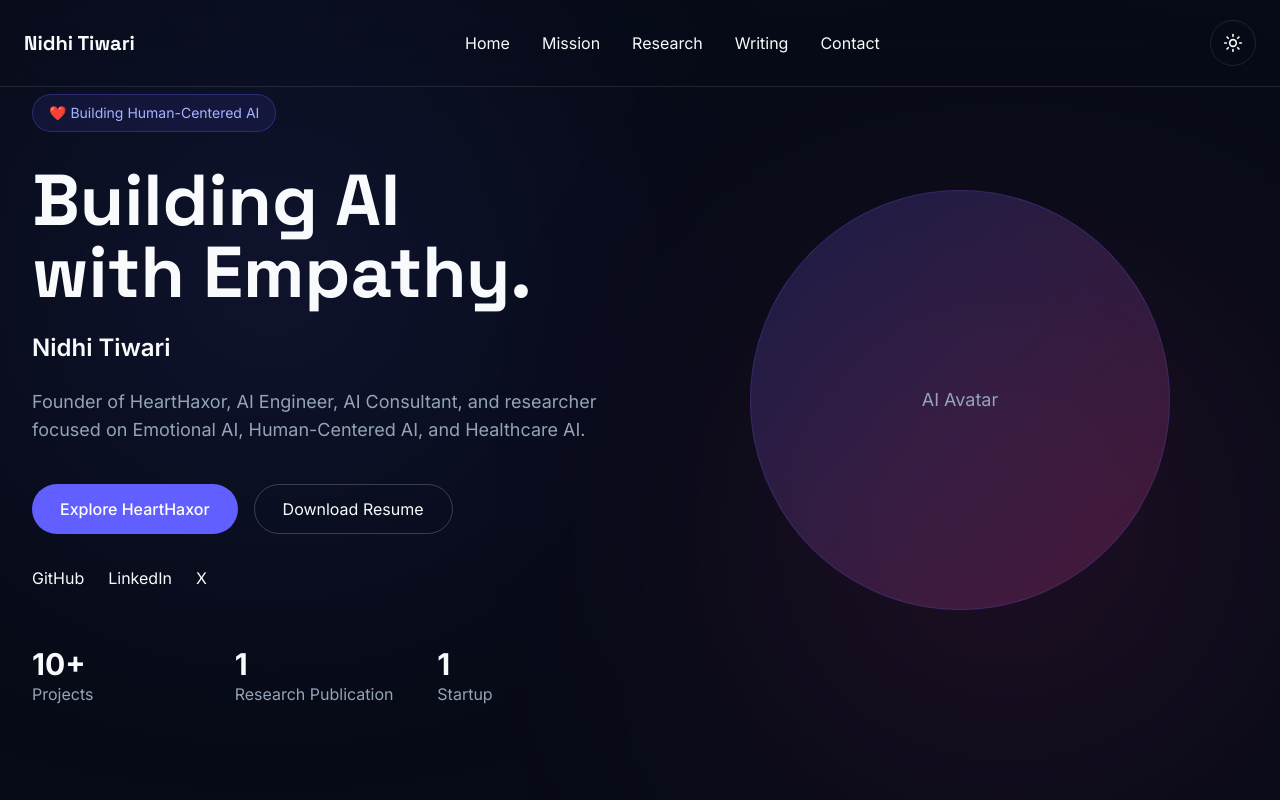
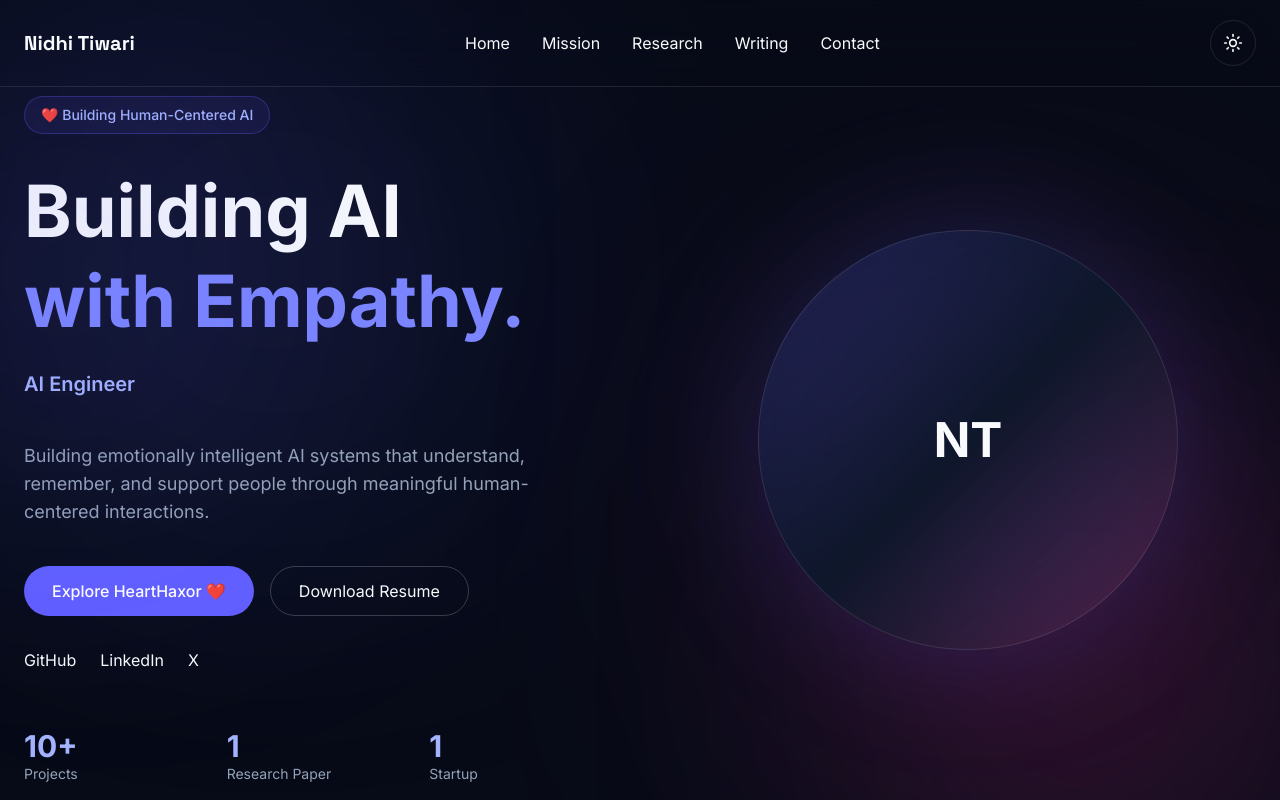
Before and after one commit to nidhi-ai01/nidhi-ai01.github.io, a Next.js app: page / in a window 1280 px wide. Shown: the top 800 px of the page. Built offline with nearby package versions, Linux system fonts and the light colour scheme.

Commit message:
feat: add mission section

```diff
--- a/app/page.tsx
+++ b/app/page.tsx
@@ -2,6 +2,8 @@
 import LoadingScreen from "@/components/layout/LoadingScreen";
 import PageLayout from "@/components/layout/PageLayout";
 import Hero from "@/components/hero/Hero";
+import Mission from "@/components/mission/Mission";
+
 export default function Home() {
   return (
     <>
@@ -10,6 +12,9 @@
 
       <PageLayout>
         <Hero />
+
+        <Mission />
+
       </PageLayout>
     </>
   );
--- a/components/hero/Hero.tsx
+++ b/components/hero/Hero.tsx
@@ -1,32 +1,55 @@
-import HeroAvatar from "../hero/HeroAvatar";
-import HeroBadge from "../hero/HeroBadge";
-import HeroButtons from "../hero/HeroButtons";
-import HeroSocials from "../hero/HeroSocials";
-import HeroStats from "../hero/HeroStats";
-import Container from "../shared/Container";
+"use client";
+
+import { motion } from "framer-motion";
+import { TypeAnimation } from "react-type-animation";
+import HeroBadge from "./HeroBadge";
+import HeroButtons from "./HeroButtons";
+import HeroSocials from "./HeroSocials";
+import HeroStats from "./HeroStats";
+import HeroAvatar from "./HeroAvatar";
 
 export default function Hero() {
   return (
-    <section className="flex min-h-screen items-center">
-      <Container>
-        <div className="grid items-center gap-16 lg:grid-cols-2">
-          <div>
+    <section className="relative flex min-h-screen items-center overflow-hidden">
+      {/* Background Glow */}
+      <div className="absolute -left-32 top-20 h-96 w-96 rounded-full bg-indigo-500/20 blur-[140px]" />
+      <div className="absolute right-0 bottom-0 h-96 w-96 rounded-full bg-pink-500/20 blur-[140px]" />
+
+      <div className="mx-auto grid max-w-7xl items-center gap-20 px-6 py-24 lg:grid-cols-2">
+        {/* Left */}
+        <motion.div
+          initial={{ opacity: 0, y: 60 }}
+          animate={{ opacity: 1, y: 0 }}
+          transition={{ duration: 0.8 }}
+        >
           <HeroBadge />
 
-            <h1 className="mt-8 font-heading text-6xl font-bold lg:text-7xl">
+          <h1 className="mt-8 text-5xl font-bold leading-tight md:text-7xl">
             Building AI
             <br />
-              with Empathy.
+            <span className="text-indigo-400">with Empathy.</span>
           </h1>
 
-            <h2 className="mt-6 text-2xl font-semibold">
-              Nidhi Tiwari
-            </h2>
+          <div className="mt-6 h-10 text-xl font-semibold text-indigo-300">
+            <TypeAnimation
+              sequence={[
+                "Founder @ HeartHaxor",
+                1800,
+                "AI Engineer",
+                1800,
+                "AI Consultant",
+                1800,
+                "Researcher",
+                1800,
+              ]}
+              repeat={Infinity}
+            />
+          </div>
 
-            <p className="mt-6 max-w-xl text-lg text-muted">
-              Founder of HeartHaxor, AI Engineer, AI Consultant,
-              and researcher focused on Emotional AI,
-              Human-Centered AI, and Healthcare AI.
+          <p className="mt-8 max-w-xl text-lg text-muted">
+            Building emotionally intelligent AI systems that understand,
+            remember, and support people through meaningful human-centered
+            interactions.
           </p>
 
           <HeroButtons />
@@ -34,13 +57,30 @@
           <HeroSocials />
 
           <HeroStats />
+        </motion.div>
+
+        {/* Right */}
+        <motion.div
+          initial={{ opacity: 0, scale: 0.85 }}
+          animate={{ opacity: 1, scale: 1 }}
+          transition={{ duration: 0.9 }}
+          className="flex justify-center"
+        >
+          <HeroAvatar />
+        </motion.div>
       </div>
 
-          <div className="flex justify-center">
-            <HeroAvatar />
-          </div>
-        </div>
-      </Container>
+      {/* Scroll */}
+      <motion.div
+        animate={{ y: [0, 12, 0] }}
+        transition={{
+          repeat: Infinity,
+          duration: 1.6,
+        }}
+        className="absolute bottom-8 left-1/2 -translate-x-1/2 text-sm text-slate-400"
+      >
+        ↓ Scroll
+      </motion.div>
     </section>
   );
 }
--- a/components/hero/HeroAvatar.tsx
+++ b/components/hero/HeroAvatar.tsx
@@ -1,9 +1,11 @@
 export default function HeroAvatar() {
   return (
-    <div className="flex h-[420px] w-[420px] items-center justify-center rounded-full border border-indigo-500/20 bg-gradient-to-br from-indigo-500/20 to-pink-500/20">
-      <span className="text-lg text-muted">
-        AI Avatar
-      </span>
+    <div className="relative">
+      <div className="absolute inset-0 rounded-full bg-indigo-500/20 blur-3xl" />
+
+      <div className="relative flex h-[420px] w-[420px] items-center justify-center rounded-full border border-white/10 bg-gradient-to-br from-indigo-500/20 via-slate-900 to-pink-500/20 text-5xl font-bold">
+        NT
+      </div>
     </div>
   );
 }
--- a/components/hero/HeroBadge.tsx
+++ b/components/hero/HeroBadge.tsx
@@ -1,6 +1,6 @@
 export default function HeroBadge() {
   return (
-    <div className="inline-flex items-center rounded-full border border-indigo-500/30 bg-indigo-500/10 px-4 py-2 text-sm text-indigo-300">
+    <div className="inline-flex items-center rounded-full border border-indigo-500/30 bg-indigo-500/10 px-4 py-2 text-sm font-medium text-indigo-300">
       ❤️ Building Human-Centered AI
     </div>
   );
--- a/components/hero/HeroButtons.tsx
+++ b/components/hero/HeroButtons.tsx
@@ -4,7 +4,7 @@
 export default function HeroButtons() {
   return (
     <div className="mt-10 flex flex-wrap gap-4">
-      <PrimaryButton text="Explore HeartHaxor" />
+      <PrimaryButton text="Explore HeartHaxor ❤️" />
       <SecondaryButton text="Download Resume" />
     </div>
   );
--- a/components/hero/HeroStats.tsx
+++ b/components/hero/HeroStats.tsx
@@ -2,18 +2,18 @@
   return (
     <div className="mt-14 grid grid-cols-3 gap-8">
       <div>
-        <h3 className="text-3xl font-bold">10+</h3>
-        <p className="text-muted">Projects</p>
+        <h3 className="text-3xl font-bold text-indigo-300">10+</h3>
+        <p className="text-sm text-muted">Projects</p>
       </div>
 
       <div>
-        <h3 className="text-3xl font-bold">1</h3>
-        <p className="text-muted">Research Publication</p>
+        <h3 className="text-3xl font-bold text-indigo-300">1</h3>
+        <p className="text-sm text-muted">Research Paper</p>
       </div>
 
       <div>
-        <h3 className="text-3xl font-bold">1</h3>
-        <p className="text-muted">Startup</p>
+        <h3 className="text-3xl font-bold text-indigo-300">1</h3>
+        <p className="text-sm text-muted">Startup</p>
       </div>
     </div>
   );
--- a/components/mission/Mission.tsx
+++ b/components/mission/Mission.tsx
@@ -0,0 +1,65 @@
+import MissionCard from "./MissionCard";
+
+export default function Mission() {
+  return (
+    <section
+      id="mission"
+      className="py-32"
+    >
+      <div className="mx-auto max-w-7xl px-6">
+
+        <p className="text-indigo-400 font-semibold">
+          MY PURPOSE
+        </p>
+
+        <h2 className="mt-4 text-5xl font-bold">
+          Why I Build AI
+        </h2>
+
+        <p className="mt-8 max-w-3xl text-lg text-muted leading-8">
+          I believe AI should understand people,
+          not just respond to prompts.
+
+          HeartHaxor started after seeing how
+          many people turned to AI because they
+          felt lonely, unheard, or afraid of
+          being judged.
+
+          My goal is to build AI that remembers,
+          understands emotions, and genuinely
+          supports people through meaningful
+          interactions.
+        </p>
+
+        <div className="mt-20 grid gap-8 md:grid-cols-2">
+
+          <MissionCard
+            emoji="❤️"
+            title="Human Connection"
+            description="Technology should never replace human connection. It should strengthen it."
+          />
+
+          <MissionCard
+            emoji="🧠"
+            title="Human-Centered AI"
+            description="Designing AI that understands emotions, context, and memory instead of simply generating responses."
+          />
+
+          <MissionCard
+            emoji="🏥"
+            title="Healthcare AI"
+            description="Applying AI to improve healthcare accessibility, decision support, and patient well-being."
+          />
+
+          <MissionCard
+            emoji="🌍"
+            title="Vision"
+            description="To build AI that reduces loneliness, empowers people, and creates positive social impact."
+          />
+
+        </div>
+
+      </div>
+    </section>
+  );
+}
--- /dev/null
+++ b/components/mission/MissionCard.tsx
@@ -0,0 +1,25 @@
+interface MissionCardProps {
+  emoji: string;
+  title: string;
+  description: string;
+}
+
+export default function MissionCard({
+  emoji,
+  title,
+  description,
+}: MissionCardProps) {
+  return (
+    <div className="rounded-3xl border border-white/10 bg-white/5 p-8 backdrop-blur-md transition duration-300 hover:-translate-y-2 hover:border-indigo-400/50">
+      <div className="text-4xl">{emoji}</div>
+
+      <h3 className="mt-6 text-2xl font-semibold">
+        {title}
+      </h3>
+
+      <p className="mt-4 text-muted leading-7">
+        {description}
+      </p>
+    </div>
+  );
+}
--- a/package.json
+++ b/package.json
@@ -18,6 +18,7 @@
     "next-themes": "^0.4.6",
     "react": "19.2.4",
     "react-dom": "19.2.4",
+    "react-type-animation": "^3.2.0",
     "shadcn": "^4.13.1",
     "tailwind-merge": "^3.6.0",
     "tw-animate-css": "^1.4.0"
```
Also changed, not shown: 1 other file (tests, documents, lock files or other folders). Lines whose indentation alone changed are shown as unchanged.
